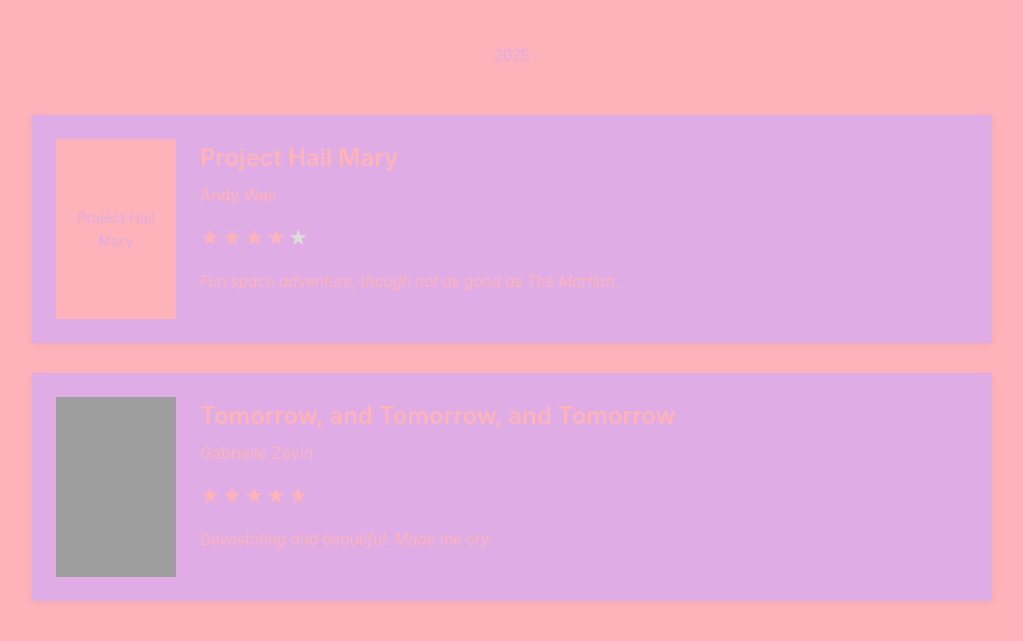
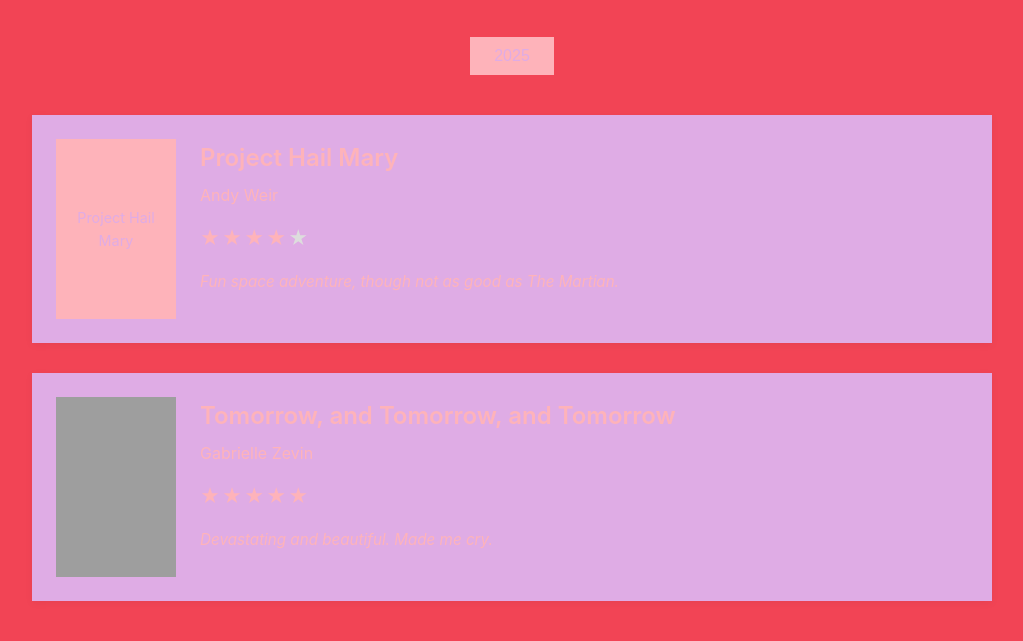
Before and after one commit to charlynelp/yearly-reading-flow, a plain HTML site: page index.html in a window 1280 px wide. Shown: the part 341-982 px from the top of the page, without its empty margins (128-1151 px from the left). Drawn offline with Linux system fonts and the light colour scheme; grey boxes are pictures that could not be loaded; a web font is replaced by a local one.

Commit message:
Update styles.css
test f24455 colours

```diff
--- a/styles.css
+++ b/styles.css
@@ -6,7 +6,7 @@
 
 body {
     font-family: -apple-system, BlinkMacSystemFont, 'Segoe UI', Roboto, Oxygen, Ubuntu, Cantarell, sans-serif;
-    background: #feb3ba;
+    background: #f24455;
     color: #dface5;
     line-height: 1.6;
 }
```
